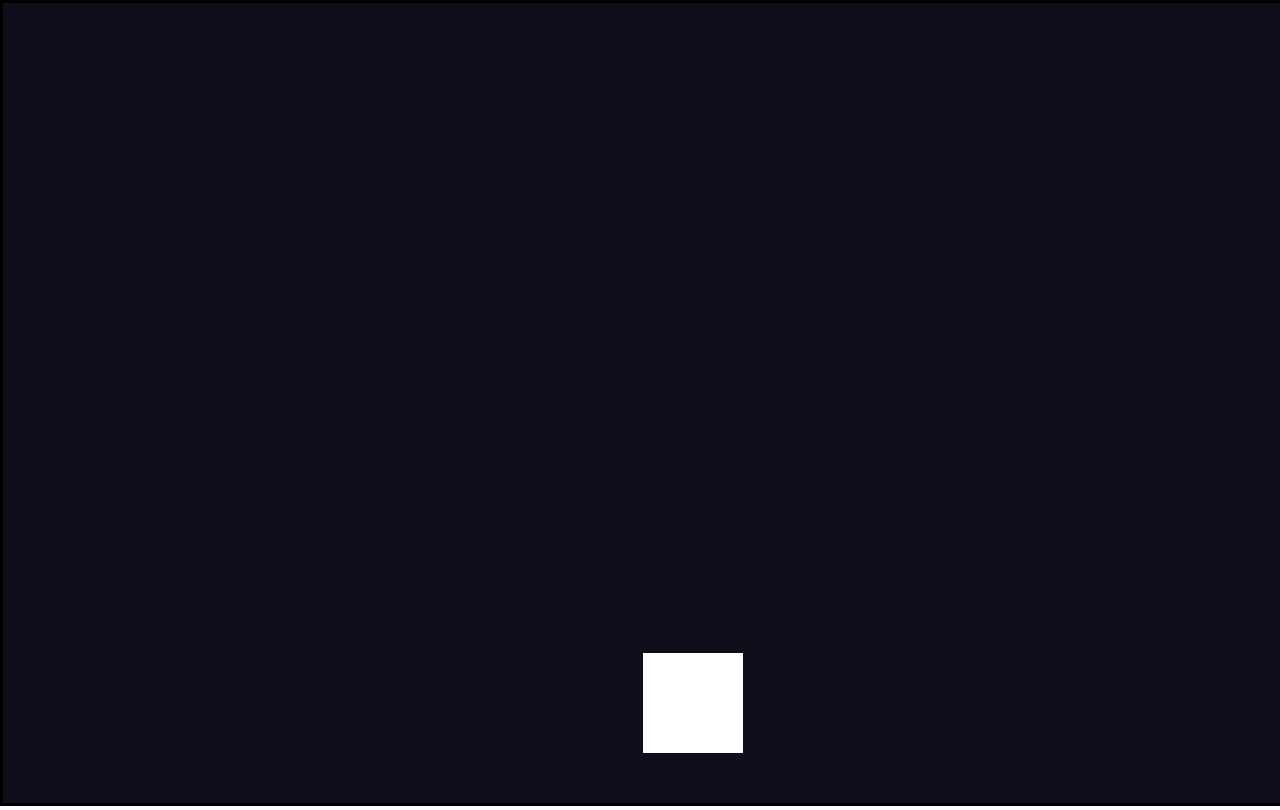
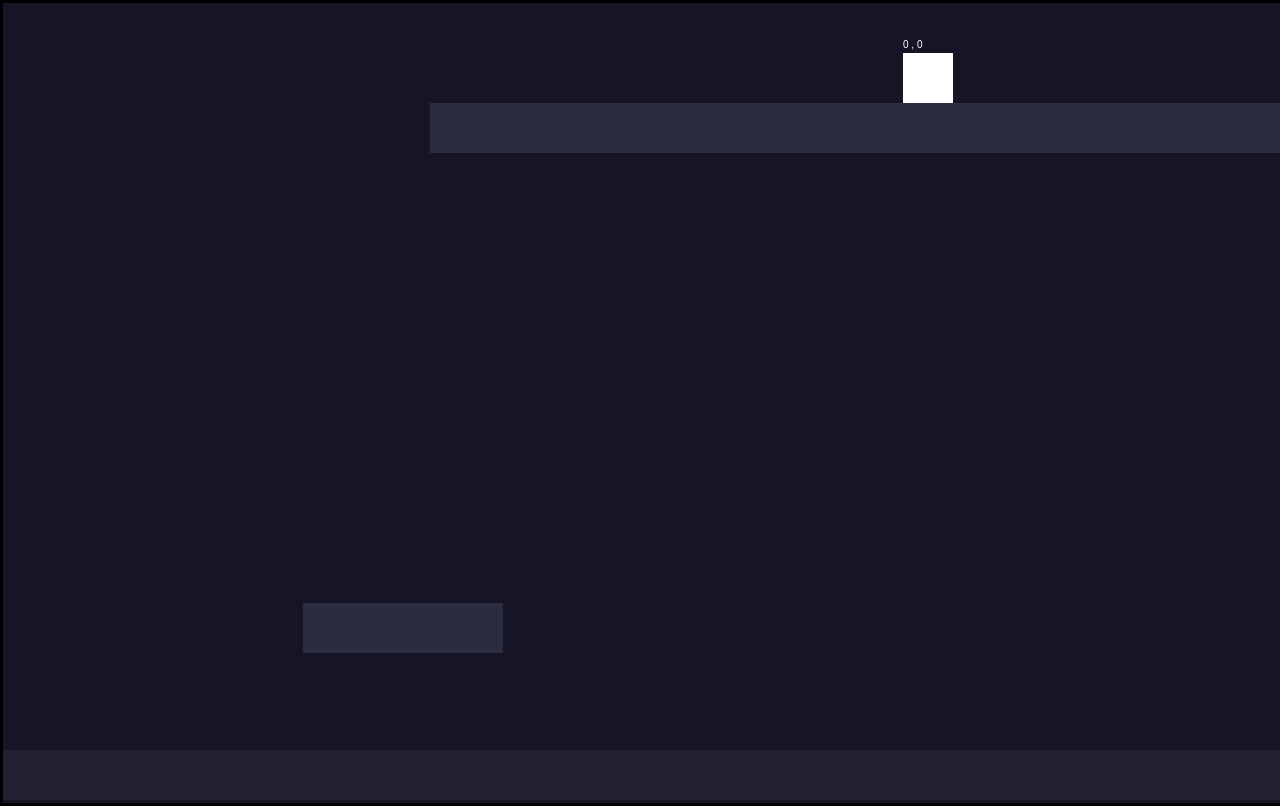
Before and after one commit to leviathan73/first-game, a plain HTML site: page index.html in a window 1280 px wide. Drawn offline with Linux system fonts and the light colour scheme.

Commit message:
Implemented gravity along with jumping mechanics, altered the collision function

```diff
--- /dev/null
+++ b/game copy.js
@@ -0,0 +1,62 @@
+const canvas = document.querySelector("canvas");
+const ctx = canvas.getContext("2d");
+
+canvas.width = window.innerWidth;
+canvas.height = window.innerHeight;
+
+const keys = [];
+
+var board = [
+  [0, 0, 0, 0, 0, 0, 0, 0], //board[0] = row
+  [0, 0, 0, 0, 0, 0, 0, 0],
+  [0, 0, 0, 0, 0, 0, 0, 0],
+  [0, 0, 0, 0, 0, 0, 0, 0],
+  [0, 0, 0, 0, 0, 0, 0, 0],
+  [0, 0, 2, 0, 0, 0, 0, 0],
+  [0, 0, 2, 0, 0, 0, 0, 0],
+  [1, 1, 1, 1, 1, 1, 1, 1],
+];
+
+class Player {
+  constructor(x, y, speed) {
+    this.x = x;
+    this.y = y;
+    this.speed = speed;
+  }
+}
+
+class Platform {
+  constructor(length, width) {
+    this.length = length;
+    this.width = width;
+  }
+}
+
+function drawPlayer() {
+  ctx.beginPath();
+  ctx.fillStyle = "white";
+  ctx.fillRect(canvas.width / 2, canvas.height - 150, 100, 100);
+}
+function drawBoard() {
+    let xSize = canvas.width/8
+    let ySize = canvas.height/8
+
+  for (var i = 0; i < board.length; i++) {
+    let row = board[i];
+    for (var j = 0; j < row.length; j++) {
+      if (row[j] != 0) {
+        console.log(`blok w pozycji ${i}, ${j}`);
+          ctx.beginPath();
+          if (row[j] == 1) ctx.fillStyle = "white";
+          if (row[j] == 2) ctx.fillStyle = "yellow";
+        ctx.fillRect(j * xSize, i * ySize, xSize, ySize);
+      }
+    }
+  }
+
+  ctx.beginPath();
+  ctx.fillStyle = "white";
+  ctx.fillRect(canvas.width / 2, canvas.height - 150, 100, 100);
+}
+drawBoard();
+drawPlayer();
--- a/game.js
+++ b/game.js
@@ -1,23 +1,163 @@
-const canvas = document.querySelector('canvas');
-const ctx = canvas.getContext('2d')
+const canvas = document.querySelector("canvas");
+const ctx = canvas.getContext("2d");
 
 canvas.width = window.innerWidth;
 canvas.height = window.innerHeight;
 
+const keys = [];
+
 class Player {
-    constructor(x,y,speed){
-        this.x = x;
-        this.y = y;
-        this.speed = speed;
+  constructor(x, y, width, height, dx, dy) {
+    this.x = x;
+    this.y = y;
+    this.width = width;
+    this.height = height;
+    this.dx = dx;
+    this.dy = dy;
+  }
+
+  drawPlayer() {
+    ctx.beginPath();
+    ctx.fillStyle = "white";
+    ctx.fillRect(this.x, this.y, this.width, this.height);
+    ctx.fillText(`${this.dx} , ${this.dy}`, this.x, this.y - 5);
+  }
+
+  movePlayer() {
+    this.setYMovement(this.dy + 0.2);
+
+    platforms.forEach((platforma) => {
+      this.checkCollision(platforma);
+    });
+    this.checkCollision(floor);
+    this.x += this.dx;
+    this.y += this.dy;
+    // if (keys["ArrowDown"]) player.x += player.dx;
+  }
+
+  setMovementVector(dx, dy) {
+    this.dx = dx;
+    this.dy = dy;
+  }
+
+  setYMovement(dy) {
+    this.dy = dy;
+  }
+
+  setXMovement(dx) {
+    this.dx = dx;
+  }
+
+  checkCollision(obj) {
+    if (this.dy > 0) {
+      if (
+        !(
+          this.x > obj.x + obj.width ||
+          this.x + this.width < obj.x ||
+          this.y > obj.y + obj.height ||
+          this.y + this.height < obj.y
+        )
+      ) {
+        this.setYMovement(0);
+        this.y = obj.y - this.height;
+      }
     }
-}
-function drawPlayer() {
-    ctx.beginPath()
-    ctx.fillStyle = "white";
-    ctx.fillRect(canvas.width / 2, canvas.height - 150, 100, 100);
+    // if (this.dy < 0) {
+    //   if (
+    //     !(
+    //       this.x > obj.x + obj.width ||
+    //       this.x + this.width < obj.x ||
+    //       this.y > obj.y + obj.height
+    //     )
+    //   ) {
+    //     this.setYMovement(0);
+    //   }
+    // }
+  }
+  jump(height) {
+    if(this.dy == 0) this.setYMovement(height)
+  }
 }
 
-function update() {
+class Platform {
+  constructor(x, y, width, height, colour) {
+    this.x = x;
+    this.y = y;
+    this.width = width;
+    this.height = height;
+    this.colour = colour;
+  }
 
+  drawPlatform() {
+    ctx.beginPath();
+    ctx.fillStyle = this.colour;
+    ctx.fillRect(this.x, this.y, this.width, this.height);
+  }
 }
-drawPlayer()
+
+const player = new Player(900, 0, 50, 50, 0, 2);
+const floor = new Platform(
+  0,
+  canvas.height - 53,
+  canvas.width,
+  50,
+  "rgb(33, 33, 49)"
+);
+
+const platform1 = new Platform(300, 600, 200, 50, "rgb(44, 44, 65)");
+const platform2 = new Platform(1450, 600, 200, 50, "rgb(44, 44, 65)");
+const platform3 = new Platform(
+  canvas.width / 3,
+  100,
+  canvas.width,
+  50,
+  "rgb(44, 44, 65)"
+);
+const platforms = [platform1, platform3, platform2];
+function animate() {
+  requestAnimationFrame(animate);
+  ctx.clearRect(0, 0, canvas.width, canvas.height);
+
+  player.setXMovement(0);
+  if (keys["ArrowLeft"] && keys["ArrowRight"]) {
+    player.setXMovement(0);
+  } else if (keys["ArrowLeft"]) {
+    player.setXMovement(-5);
+  } else if (keys["ArrowRight"]) {
+    player.setXMovement(5);
+  }
+
+
+  if (keys["ArrowUp"]) {
+    player.jump(-12);
+  }
+
+  platforms.forEach(function (platforma) {
+    platforma.drawPlatform();
+  });
+
+  floor.drawPlatform();
+  player.movePlayer();
+  player.drawPlayer();
+}
+
+window.addEventListener("keydown", function (e) {
+  keys[e.key] = true;
+  console.log(keys);
+});
+
+window.addEventListener("keyup", function (e) {
+  delete keys[e.key];
+});
+
+window.addEventListener("resize", () => {
+  canvas.height = window.innerHeight;
+  canvas.width = window.innerWidth;
+  floor.width = canvas.width;
+  floor.y = canvas.height - 53;
+});
+
+animate();
+window.setInterval(() => {
+
+}, 17)
--- a/game.scss
+++ b/game.scss
@@ -5,5 +5,5 @@ body{
 }
 canvas{
     border: 3px solid black;
-    background: rgb(15, 15, 27);
+    background: rgb(21, 21, 37);
 }
```
Also changed, not shown: game.css.
